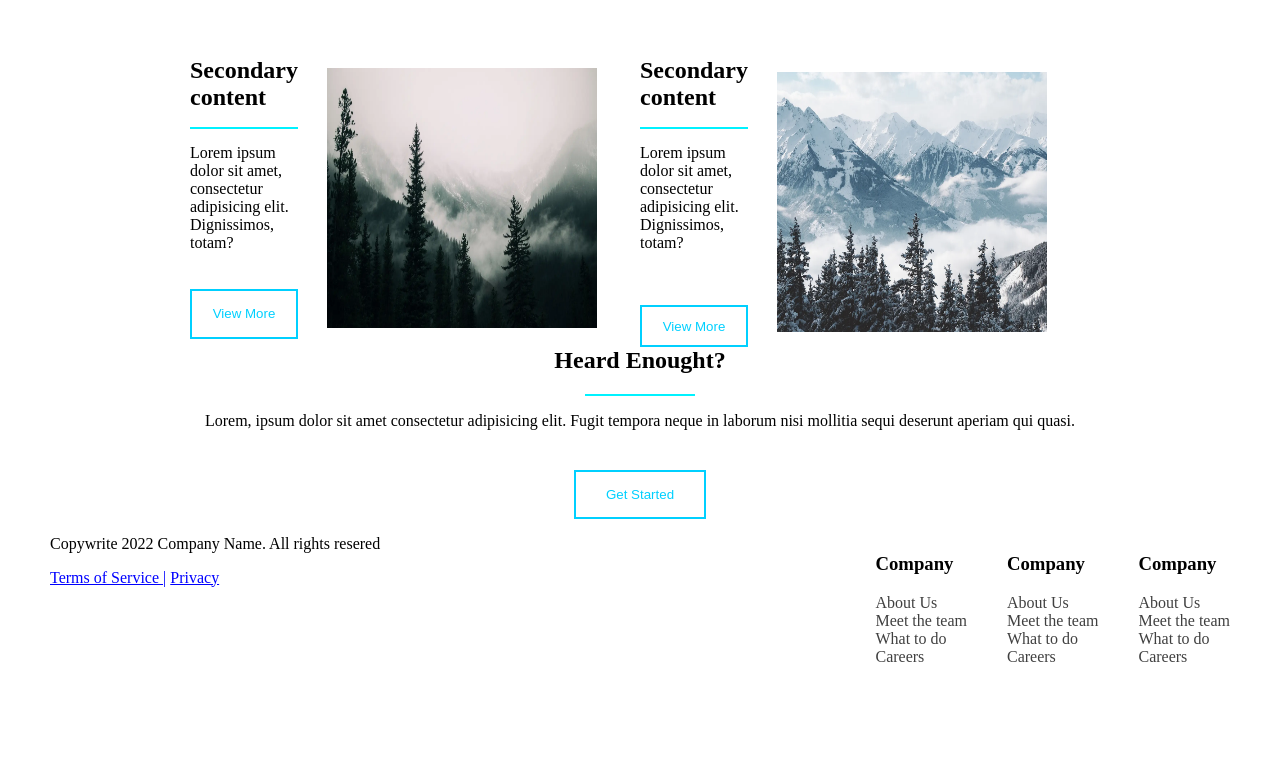
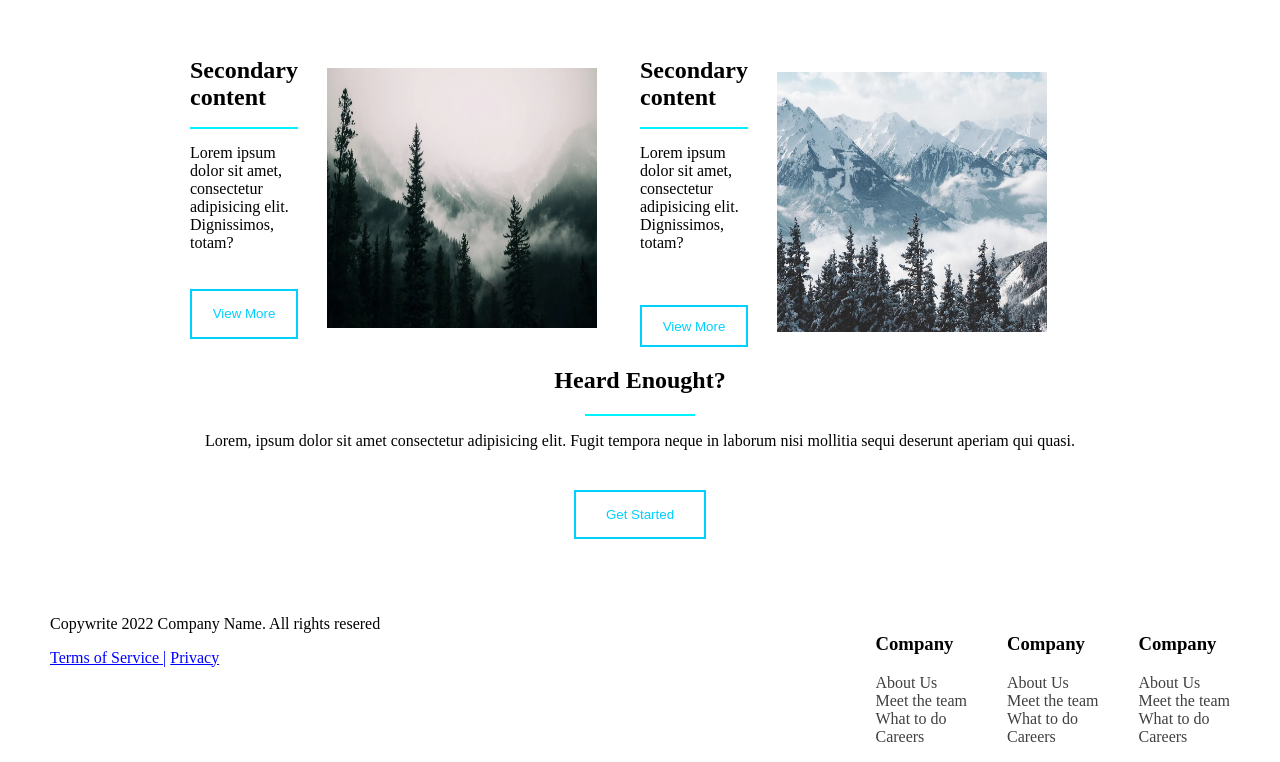
Before and after one commit to KamilKowalczuk/Projekt1, a plain HTML site: page index.html in a window 1280 px wide. Shown: the part 1386-2148 px from the top of the page. Before the commit the page ends 2068 px from the top, so only its background shows below. Drawn offline with Linux system fonts and the light colour scheme.

Commit message:
Update style.css

```diff
--- a/style.css
+++ b/style.css
@@ -218,6 +218,10 @@ header {
   border: solid 2px rgb(0, 208, 255);
 }
 
+.heard{
+  margin: 60px 0 60px 0;
+
+}
 .heard h2 {
   text-align: center;
 }
```
